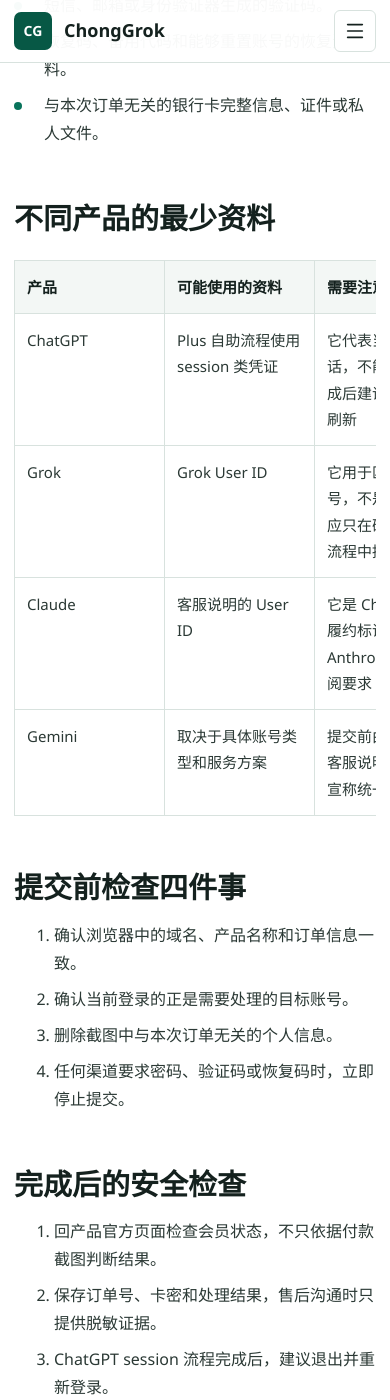
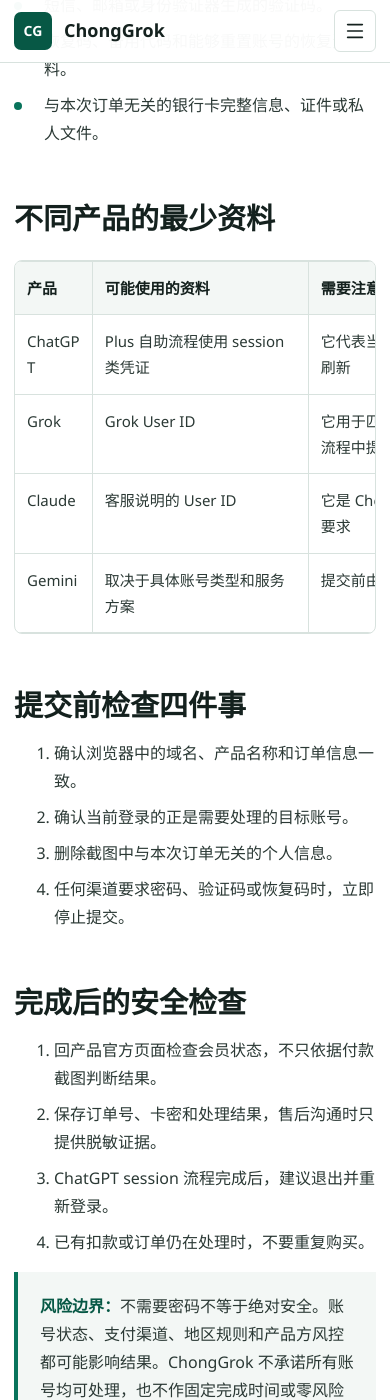
Before and after one commit to he20000405-pixel/chonggrok-guides-portal, a Jekyll site: the page built from security/index.md, in a window 390 px wide and 1400 px high, scrolled down 882 px. Built offline with Jekyll 4.4.1, drawn with Linux system fonts in a browser that asks for light colours.

Commit message:
Fix portal table overflow on mobile

```diff
--- a/assets/css/site.css
+++ b/assets/css/site.css
@@ -881,6 +881,19 @@
   font-size: 15px;
 }
 
+.table-scroll {
+  width: 100%;
+  max-width: 100%;
+  margin: 24px 0;
+  overflow-x: auto;
+  overscroll-behavior-inline: contain;
+}
+
+.table-scroll table {
+  min-width: 680px;
+  margin: 0;
+}
+
 .prose th,
 .prose td {
   padding: 13px 12px;
@@ -1406,15 +1419,14 @@
     white-space: normal;
   }
 
-  .prose table {
-    display: block;
-    overflow-x: auto;
-    white-space: normal;
+  .table-scroll {
+    border: 1px solid var(--line);
+    border-radius: 8px;
   }
 
-  .prose th,
-  .prose td {
-    min-width: 150px;
+  .table-scroll th:first-child,
+  .table-scroll td:first-child {
+    border-left: 0;
   }
 
   .step {
--- a/scripts/capture-local-preview.cjs
+++ b/scripts/capture-local-preview.cjs
@@ -21,6 +21,10 @@
   { width: 360, height: 800 },
 ];
 
+const isExpectedPlatformMessage = (message) =>
+  message.includes("static.cloudflareinsights.com/beacon.min.js") ||
+  message.includes("Applying inline style violates the following Content Security Policy");
+
 fs.mkdirSync(outputDir, { recursive: true });
 
 (async () => {
@@ -31,7 +35,7 @@
     const context = await browser.newContext({ viewport });
     const page = await context.newPage();
     page.on("console", (message) => {
-      if (message.type() === "error") {
+      if (message.type() === "error" && !isExpectedPlatformMessage(message.text())) {
         failures.push(`console ${viewport.width}px: ${message.text()}`);
       }
     });
--- a/security/index.md
+++ b/security/index.md
@@ -27,6 +27,7 @@
       </ul>
 
       <h2 id="minimum">不同产品的最少资料</h2>
+      <div class="table-scroll" role="region" aria-label="各产品最少资料说明" tabindex="0">
       <table>
         <thead><tr><th>产品</th><th>可能使用的资料</th><th>需要注意什么</th></tr></thead>
         <tbody>
@@ -36,6 +37,7 @@
           <tr><td>Gemini</td><td>取决于具体账号类型和服务方案</td><td>提交前由产品页或客服说明，不固定宣称统一凭证</td></tr>
         </tbody>
       </table>
+      </div>
 
       <h2 id="before">提交前检查四件事</h2>
       <ol>
```
Also changed, not shown: how-it-works/index.md (+2 -0 lines).
